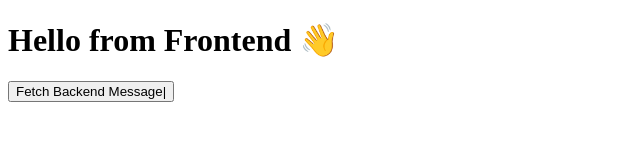
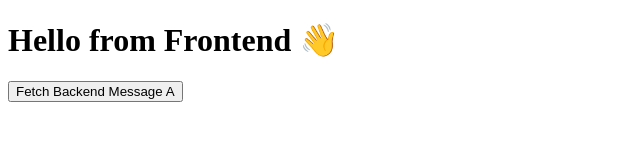
Before and after one commit to ChintanT21/node-frontend-ci-cd-demo, a website: page public/index.html in a window 1280 px wide. Shown: the full height of the page, 0-640 px from the left. Drawn offline with Linux system fonts and the light colour scheme.

Commit message:
Update button text in index.html
Changed the button label from 'Fetch Backend Message|' to 'Fetch Backend Message A' for clarity or consistency.

```diff
--- a/public/index.html
+++ b/public/index.html
@@ -6,7 +6,7 @@
 </head>
 <body>
   <h1>Hello from Frontend 👋</h1>
-  <button id="fetchBtn">Fetch Backend Message|</button>
+  <button id="fetchBtn">Fetch Backend Message A</button>
   <p id="response"></p>
 
   <script>
```
